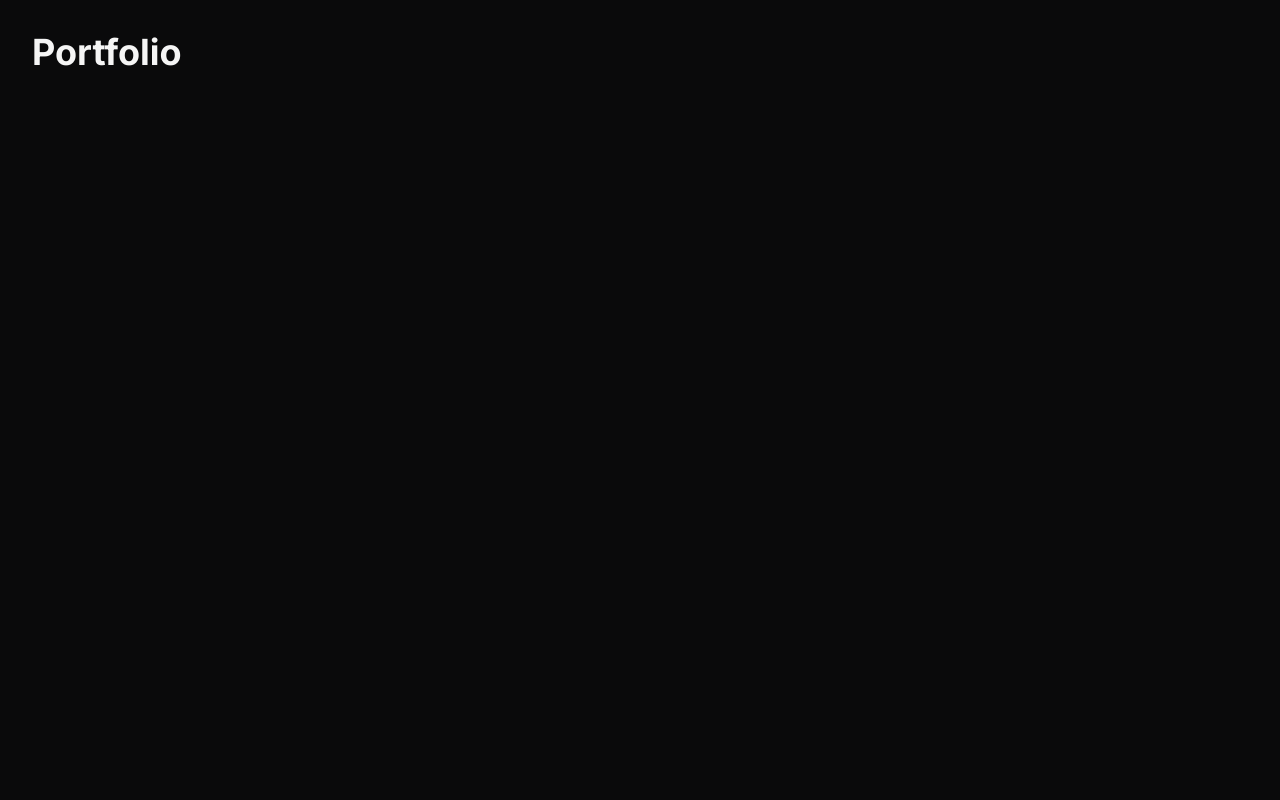
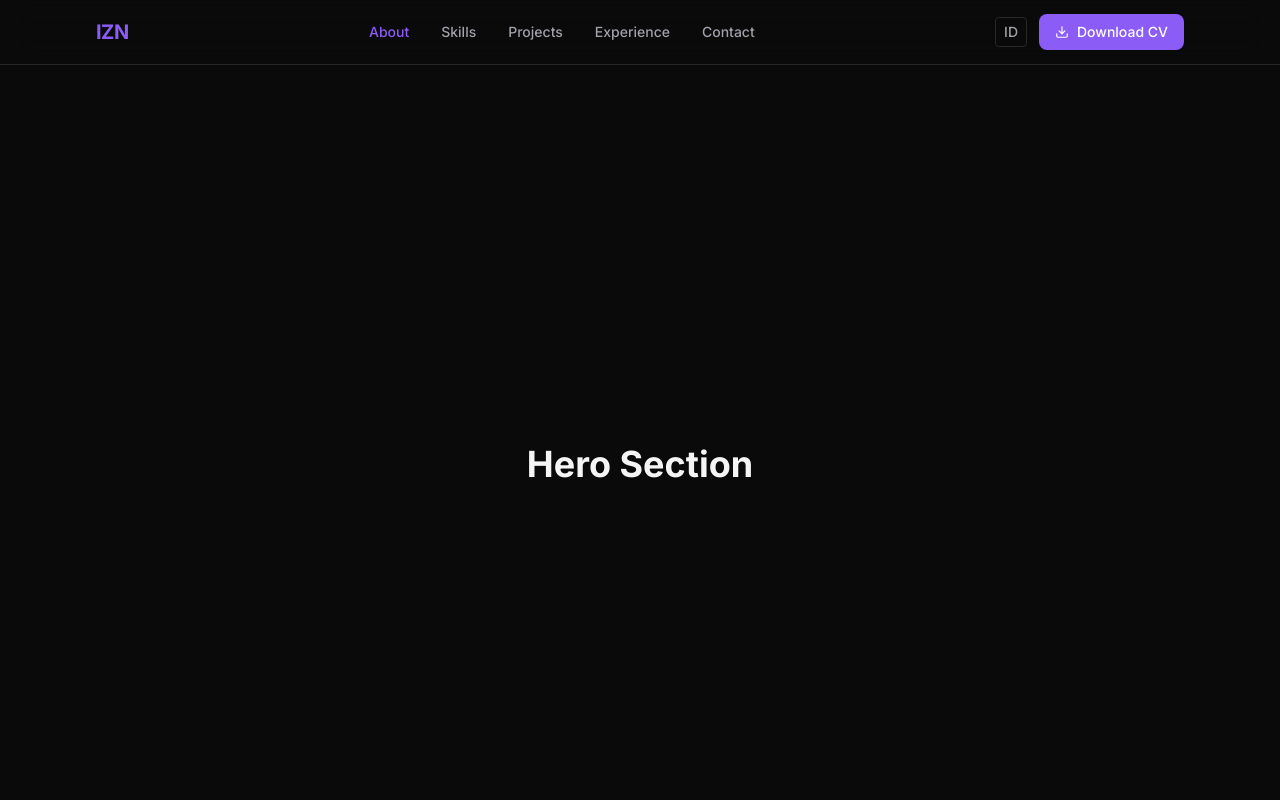
Before and after one commit to izzanpm/portfolio, a React (Vite) app: page / in a window 1280 px wide. Shown: the top 800 px of the page. Built offline with nearby package versions, Linux system fonts and the light colour scheme.

Commit message:
feat: add Navbar with scroll spy, language toggle, and mobile drawer

```diff
--- a/src/App.tsx
+++ b/src/App.tsx
@@ -1,7 +1,29 @@
+import Navbar from "./components/Navbar";
+
 function App() {
   return (
     <div className="min-h-screen bg-bg-primary">
-      <h1 className="text-text-primary text-4xl font-bold p-8">Portfolio</h1>
+      <Navbar />
+      <main className="pt-16">
+        <section id="hero" className="min-h-screen flex items-center justify-center">
+          <h1 className="text-4xl font-bold text-text-primary">Hero Section</h1>
+        </section>
+        <section id="about" className="min-h-screen p-8">
+          <h2 className="text-3xl font-bold text-text-primary">About</h2>
+        </section>
+        <section id="skills" className="min-h-screen p-8">
+          <h2 className="text-3xl font-bold text-text-primary">Skills</h2>
+        </section>
+        <section id="projects" className="min-h-screen p-8">
+          <h2 className="text-3xl font-bold text-text-primary">Projects</h2>
+        </section>
+        <section id="experience" className="min-h-screen p-8">
+          <h2 className="text-3xl font-bold text-text-primary">Experience</h2>
+        </section>
+        <section id="certificates" className="min-h-screen p-8">
+          <h2 className="text-3xl font-bold text-text-primary">Certificates</h2>
+        </section>
+      </main>
     </div>
   );
 }
--- /dev/null
+++ b/src/components/Navbar.tsx
@@ -0,0 +1,118 @@
+import { useState } from "react";
+import { motion, AnimatePresence } from "framer-motion";
+import { Menu, X, Download } from "lucide-react";
+import { useScrollSpy } from "../hooks/useScrollSpy";
+import { useLanguage } from "../hooks/useLanguage";
+
+const sectionIds = ["about", "skills", "projects", "experience", "certificates"];
+
+export default function Navbar() {
+  const [mobileOpen, setMobileOpen] = useState(false);
+  const activeId = useScrollSpy(sectionIds);
+  const { locale, setLocale, t } = useLanguage();
+
+  const navItems = [
+    { id: "about", label: t("nav.about") },
+    { id: "skills", label: t("nav.skills") },
+    { id: "projects", label: t("nav.projects") },
+    { id: "experience", label: t("nav.experience") },
+    { id: "certificates", label: t("nav.contact") },
+  ];
+
+  function scrollTo(id: string) {
+    document.getElementById(id)?.scrollIntoView({ behavior: "smooth" });
+    setMobileOpen(false);
+  }
+
+  return (
+    <nav className="fixed top-0 left-0 right-0 z-50 bg-bg-primary/80 backdrop-blur-lg border-b border-border">
+      <div className="max-w-6xl mx-auto px-4 sm:px-6 lg:px-8">
+        <div className="flex items-center justify-between h-16">
+          <button onClick={() => scrollTo("hero")} className="text-accent font-bold text-xl tracking-tight cursor-pointer">
+            IZN
+          </button>
+
+          <div className="hidden md:flex items-center gap-8">
+            {navItems.map((item) => (
+              <button
+                key={item.id}
+                onClick={() => scrollTo(item.id)}
+                className={`text-sm font-medium transition-colors cursor-pointer ${
+                  activeId === item.id ? "text-accent" : "text-text-secondary hover:text-text-primary"
+                }`}
+              >
+                {item.label}
+              </button>
+            ))}
+          </div>
+
+          <div className="hidden md:flex items-center gap-3">
+            <button
+              onClick={() => setLocale(locale === "en" ? "id" : "en")}
+              className="text-sm font-medium text-text-secondary hover:text-text-primary px-2 py-1 rounded border border-border transition-colors cursor-pointer"
+            >
+              {locale === "en" ? "ID" : "EN"}
+            </button>
+            <a
+              href="/cv.pdf"
+              download
+              className="flex items-center gap-2 bg-accent hover:bg-accent-hover text-white text-sm font-medium px-4 py-2 rounded-lg transition-colors"
+            >
+              <Download size={14} />
+              {t("nav.downloadCv")}
+            </a>
+          </div>
+
+          <button
+            onClick={() => setMobileOpen(!mobileOpen)}
+            className="md:hidden text-text-primary cursor-pointer"
+            aria-label="Toggle menu"
+          >
+            {mobileOpen ? <X size={24} /> : <Menu size={24} />}
+          </button>
+        </div>
+      </div>
+
+      <AnimatePresence>
+        {mobileOpen && (
+          <motion.div
+            initial={{ opacity: 0, height: 0 }}
+            animate={{ opacity: 1, height: "auto" }}
+            exit={{ opacity: 0, height: 0 }}
+            className="md:hidden bg-bg-surface border-b border-border overflow-hidden"
+          >
+            <div className="px-4 py-4 space-y-3">
+              {navItems.map((item) => (
+                <button
+                  key={item.id}
+                  onClick={() => scrollTo(item.id)}
+                  className={`block w-full text-left text-sm font-medium transition-colors cursor-pointer ${
+                    activeId === item.id ? "text-accent" : "text-text-secondary"
+                  }`}
+                >
+                  {item.label}
+                </button>
+              ))}
+              <div className="flex items-center gap-3 pt-2 border-t border-border">
+                <button
+                  onClick={() => setLocale(locale === "en" ? "id" : "en")}
+                  className="text-sm font-medium text-text-secondary px-2 py-1 rounded border border-border cursor-pointer"
+                >
+                  {locale === "en" ? "ID" : "EN"}
+                </button>
+                <a
+                  href="/cv.pdf"
+                  download
+                  className="flex items-center gap-2 bg-accent text-white text-sm font-medium px-4 py-2 rounded-lg"
+                >
+                  <Download size={14} />
+                  {t("nav.downloadCv")}
+                </a>
+              </div>
+            </div>
+          </motion.div>
+        )}
+      </AnimatePresence>
+    </nav>
+  );
+}
```
